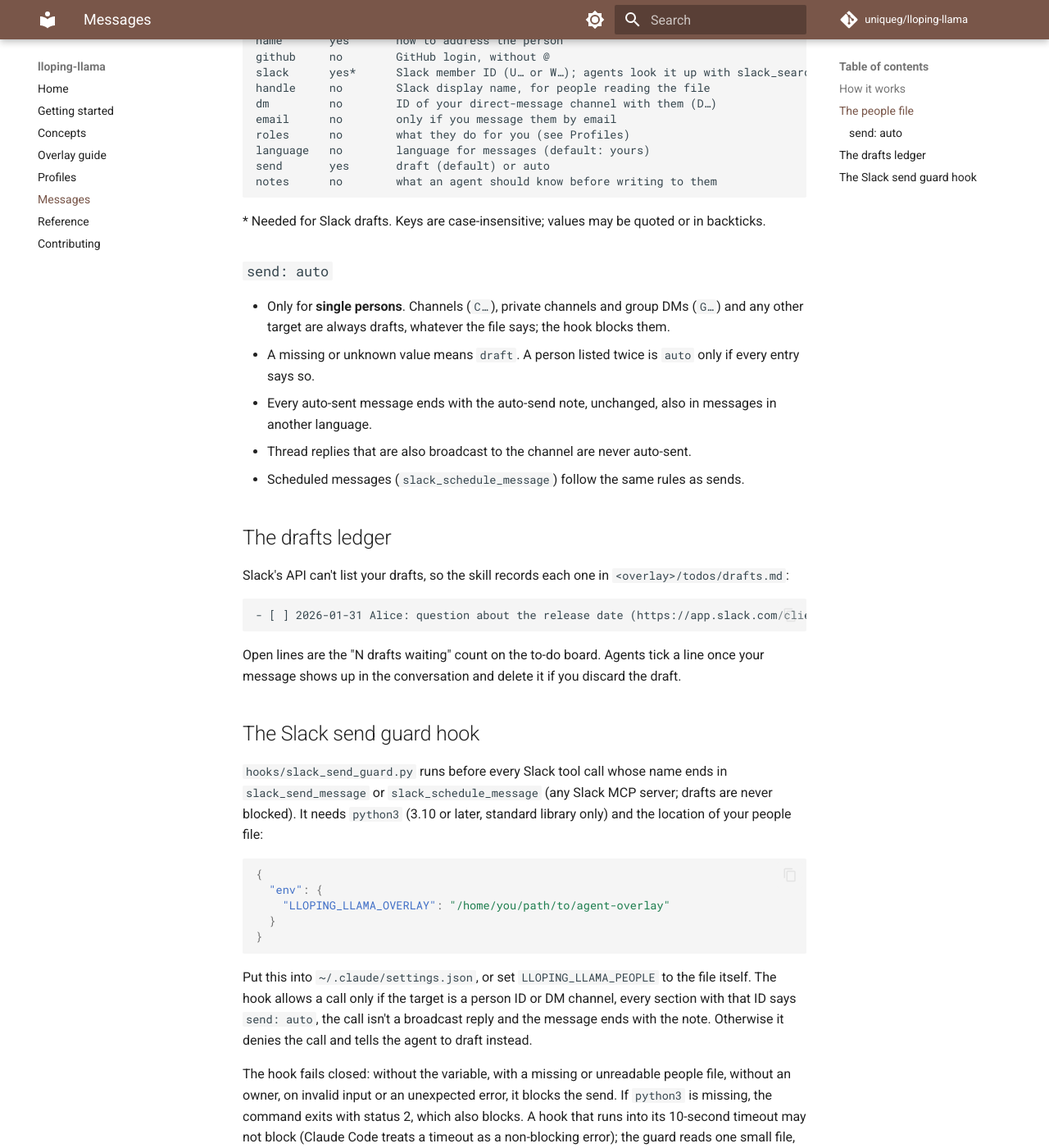
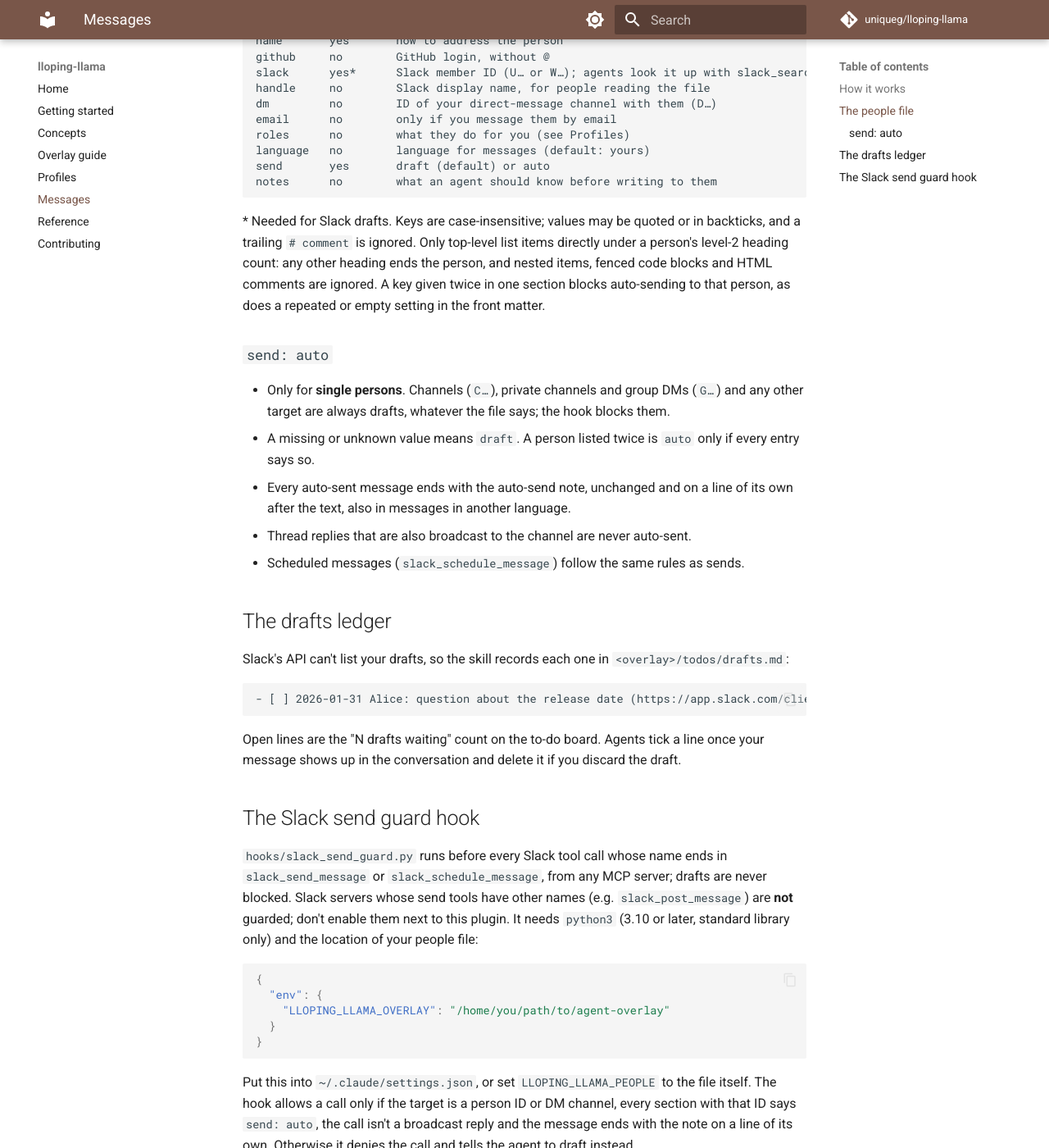
Before and after one commit to uniqueg/lloping-llama, an MkDocs documentation site: the page built from docs/messages.md, in a window 1280 px wide and 1400 px high, scrolled down 1286 px. Shown: the whole window at 82% size. Built offline with MkDocs 1.6.1 and Material for MkDocs 9.7.7, drawn with Linux system fonts in a browser that asks for light colours; comment, search, counter and statistics services are not loaded; some of the changed text lies outside the part shown.

Commit message:
docs: document messages across the kit
README, index, concepts, getting started and CONTRIBUTING now name the
message-drafts skill, the Slack send guard and its setup; the Messages
page states the parsing rules and which tools are guarded. The CI test
job runs on Python 3.10 and 3.13.

Refs #6

Co-Authored-By: Claude Opus 5.5 <noreply@anthropic.com>

````diff
--- a/docs/messages.md
+++ b/docs/messages.md
@@ -68,7 +68,11 @@ send       yes       draft (default) or auto
 notes      no        what an agent should know before writing to them
 ```
 
-\* Needed for Slack drafts. Keys are case-insensitive; values may be quoted or in backticks.
+\* Needed for Slack drafts. Keys are case-insensitive; values may be quoted or in backticks, and
+a trailing `# comment` is ignored. Only top-level list items directly under a person's level-2
+heading count: any other heading ends the person, and nested items, fenced code blocks and HTML
+comments are ignored. A key given twice in one section blocks auto-sending to that person, as
+does a repeated or empty setting in the front matter.
 
 ### `send: auto`
 
@@ -76,8 +80,8 @@ notes      no        what an agent should know before writing to them
   other target are always drafts, whatever the file says; the hook blocks them.
 - A missing or unknown value means `draft`. A person listed twice is `auto` only if every entry
   says so.
-- Every auto-sent message ends with the auto-send note, unchanged, also in messages in another
-  language.
+- Every auto-sent message ends with the auto-send note, unchanged and on a line of its own after
+  the text, also in messages in another language.
 - Thread replies that are also broadcast to the channel are never auto-sent.
 - Scheduled messages (`slack_schedule_message`) follow the same rules as sends.
 
@@ -95,7 +99,9 @@ message shows up in the conversation and delete it if you discard the draft.
 ## The Slack send guard hook
 
 `hooks/slack_send_guard.py` runs before every Slack tool call whose name ends in
-`slack_send_message` or `slack_schedule_message` (any Slack MCP server; drafts are never blocked).
+`slack_send_message` or `slack_schedule_message`, from any MCP server; drafts are never blocked.
+Slack servers whose send tools have other names (e.g. `slack_post_message`) are **not**
+guarded; don't enable them next to this plugin.
 It needs `python3` (3.10 or later, standard library only) and the location of your people file:
 
 ```json
@@ -108,7 +114,8 @@ It needs `python3` (3.10 or later, standard library only) and the location of yo
 
 Put this into `~/.claude/settings.json`, or set `LLOPING_LLAMA_PEOPLE` to the file itself. The
 hook allows a call only if the target is a person ID or DM channel, every section with that ID
-says `send: auto`, the call isn't a broadcast reply and the message ends with the note. Otherwise
+says `send: auto`, the call isn't a broadcast reply and the message ends with the note on a line
+of its own. Otherwise
 it denies the call and tells the agent to draft instead.
 
 The hook fails closed: without the variable, with a missing or unreadable people file, without an
````
Also changed, not shown: CONTRIBUTING.md (+3 -0 lines), README.md (+2 -2 lines), docs/concepts.md (+3 -2 lines), docs/getting-started.md (+13 -0 lines), docs/index.md (+4 -2 lines), skills/message-drafts/SKILL.md (+1 -1 lines), templates/overlay/me/people.md (+3 -1 lines), 1 other file.
